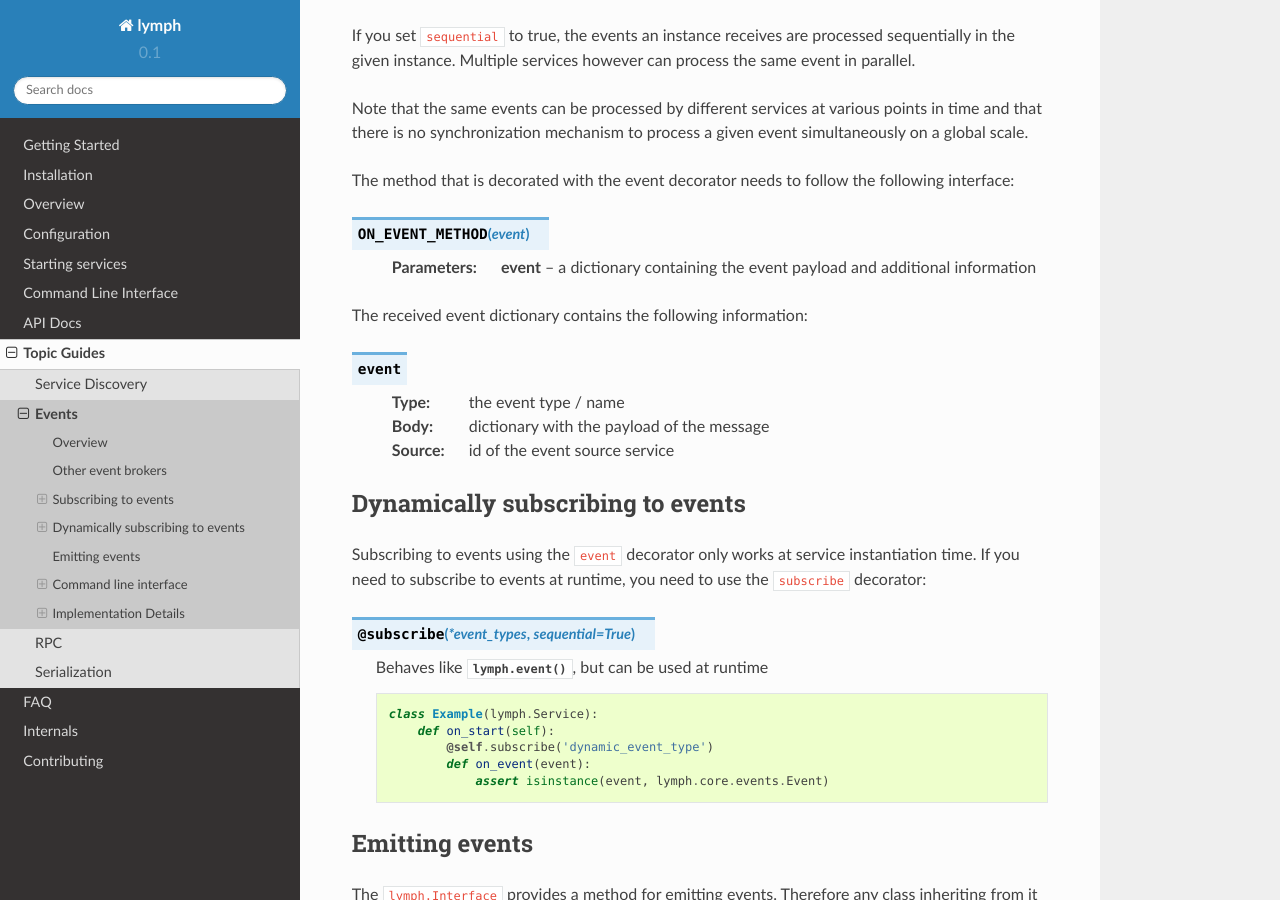
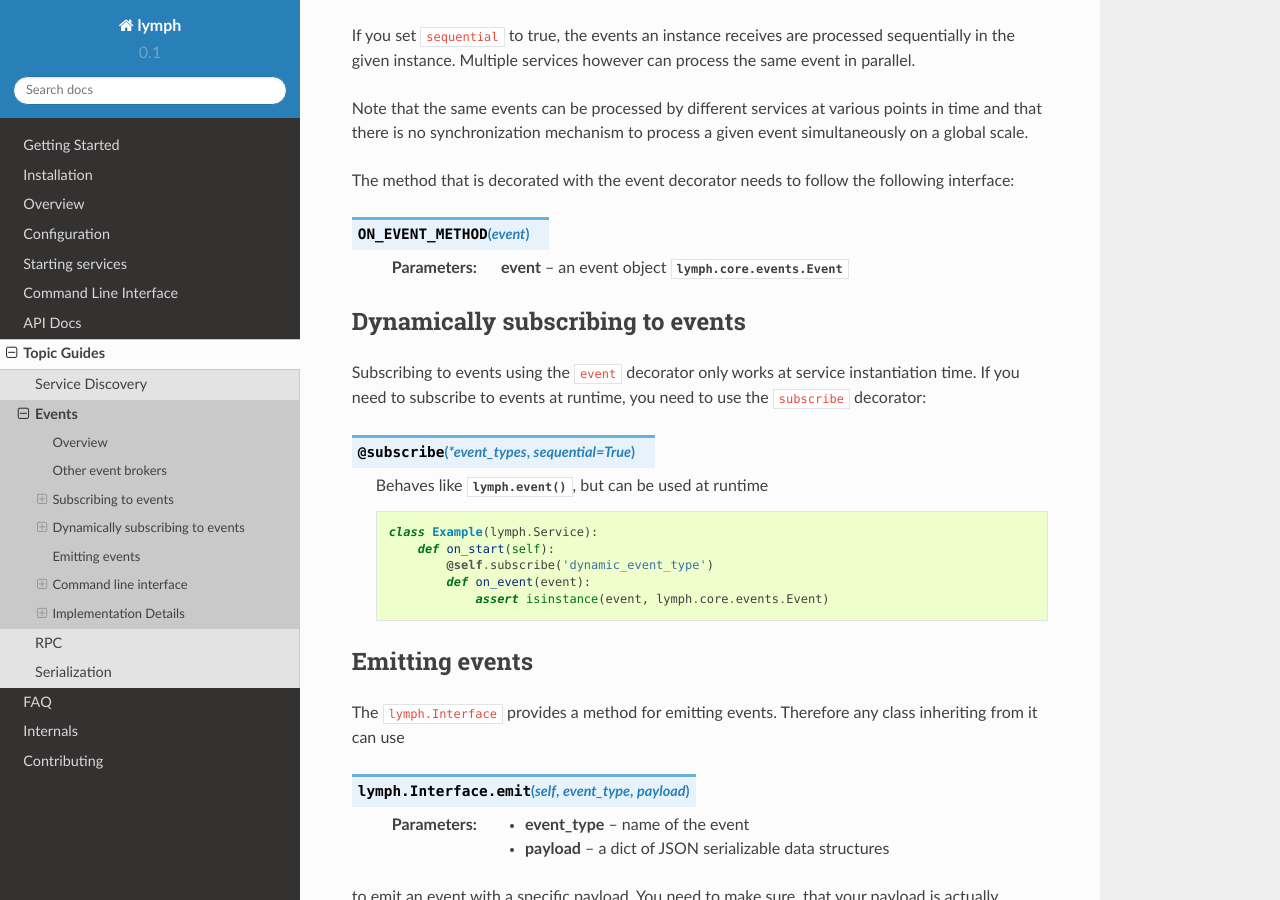
Before and after one commit to deliveryhero/lymph, a Sphinx documentation site: the page built from docs/topics/events.rst, in a window 1280 px wide and 900 px high, scrolled down 1397 px. Built offline with Sphinx 7.4.7 and the Read the Docs theme 2.0.0, drawn with Linux system fonts in a browser that asks for light colours; formulas are drawn with MathJax 3.

Commit message:
described event object
Conflicts:
	docs/topics/events.rst

```diff
--- a/docs/topics/events.rst
+++ b/docs/topics/events.rst
@@ -75,15 +75,7 @@ The method that is decorated with the event decorator needs to follow the follow
 
 .. method:: ON_EVENT_METHOD(event)
 
-	:param event: a dictionary containing the event payload and additional information
-
-The received event dictionary contains the following information:
-
-.. describe:: event
-
-	  :type: the event type / name
-	  :body: dictionary with the payload of the message
-	  :source: id of the event source service
+	:param event: an event object :class:`lymph.core.events.Event`
 
 
 Dynamically subscribing to events
```
Also changed, not shown: docs/api/core_api.rst (+10 -0 lines).
